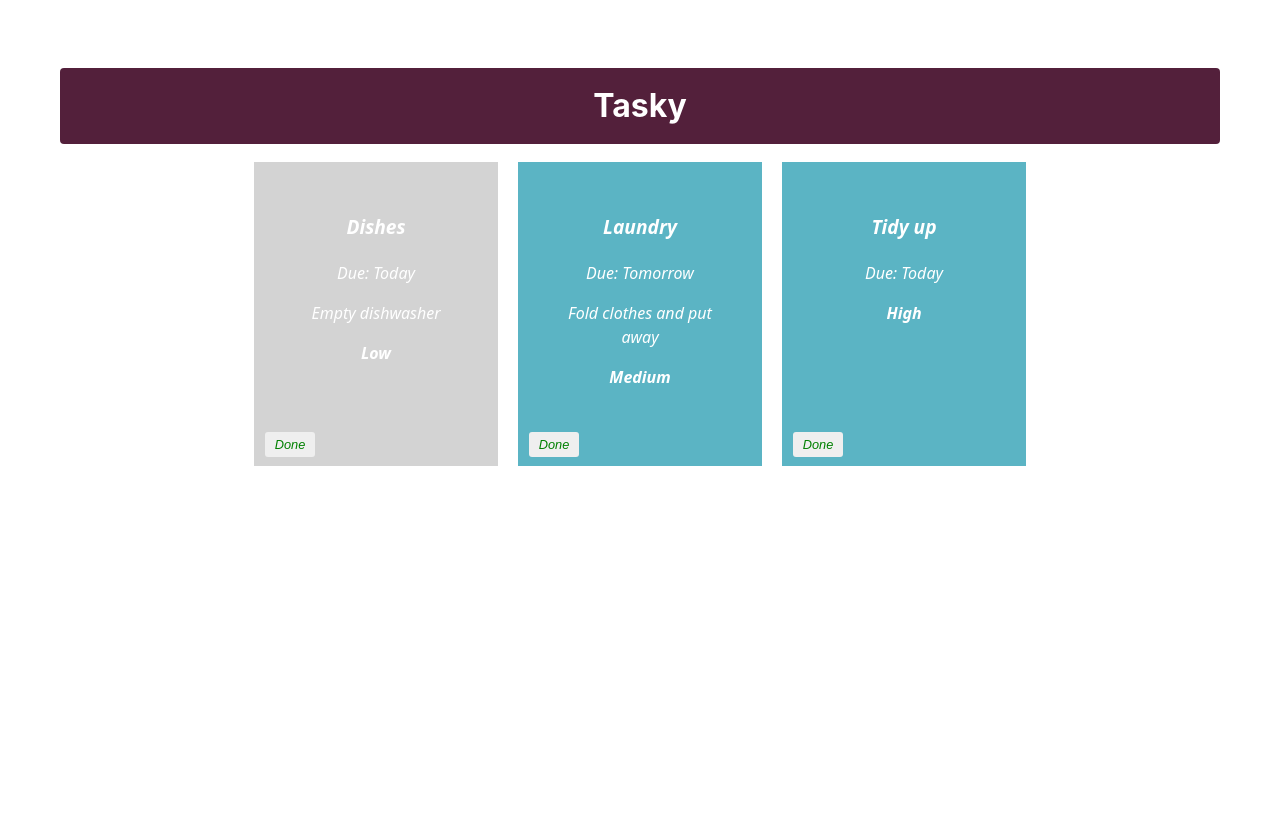
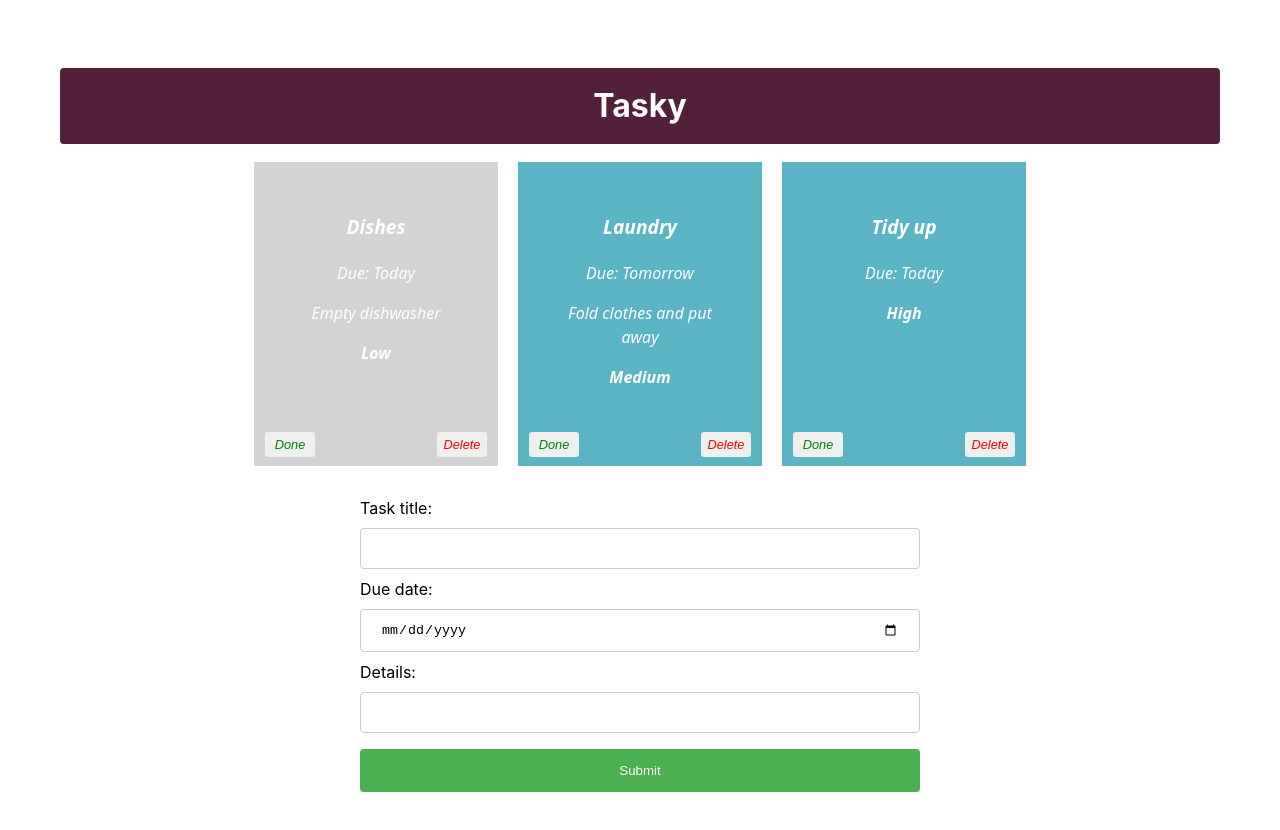
Before and after one commit to methylena/react-basics-labs, a React (Vite) app in the folder project1/: page / in a window 1280 px wide. Shown: the top 830 px of the page. Before the commit the page ends 800 px from the top, so only its background shows below. Built offline with nearby package versions, Linux system fonts and the light colour scheme.

Commit message:
Adding new custom tasks

```diff
--- a/project1/src/App.css
+++ b/project1/src/App.css
@@ -57,3 +57,40 @@
   left: 5px;
   color: green;
 }
+.deleteButton {
+  position: absolute;
+  bottom: 5px;
+  right: 5px;
+  color: red;
+}
+
+input[type=text], input[type=date] {
+  width: 100%;
+  padding: 12px 20px;
+  margin: 8px 0;
+  display: inline-block;
+  border: 1px solid #ccc;
+  border-radius: 4px;
+  box-sizing: border-box;
+}
+
+input[type=submit] {
+  width: 100%;
+  background-color: #4CAF50;
+  color: white;
+  padding: 14px 20px;
+  margin: 8px 0;
+  border: none;
+  border-radius: 4px;
+  cursor: pointer;
+}
+
+input[type=submit]:hover {
+  background-color: #45a049;
+}
+
+form {
+  text-align: left;
+  width: 50%;
+  margin: auto;
+}
--- a/project1/src/App.jsx
+++ b/project1/src/App.jsx
@@ -1,6 +1,7 @@
 import './App.css';
 import Task from './components/Project';
 import React, { useState } from 'react';
+import AddTaskForm from './components/Form';
 
 function App() {
 
@@ -19,6 +20,12 @@
     console.log(`${taskIndex} ${tasks[taskIndex].done}`);
   }
 
+  const deleteHandler = (taskIndex) => {
+    const tasks = [...taskState.tasks];
+    tasks.splice(taskIndex, 1);
+    setTaskState({tasks});
+  }
+
   return (
     <div className="container">
       <h1>Tasky</h1>
@@ -31,10 +38,10 @@
       priority={task.priority}
       done={task.done}
       markDone={() => doneHandler(index)}
-
+      deleteTask = {() => deleteHandler(index)}
     />
-
   ))}
+  <AddTaskForm />
 </div>
 
 )}
--- /dev/null
+++ b/project1/src/components/Form.jsx
@@ -0,0 +1,27 @@
+import React from 'react';
+const AddTaskForm = (props) => {
+
+    return (
+      <div>
+        <form>
+          <label>
+              Task title:
+              <input type="text" name="title" required />
+          </label>
+          <br />
+          <label>
+              Due date:
+              <input type="date" name="deadline" required />
+          </label>
+          <br />
+          <label>
+              Details:
+              <input type="text" name="description" />
+          </label>
+          <input type="submit" value="Submit" />
+          </form>
+      </div>
+    )
+  };
+
+  export default AddTaskForm;
--- a/project1/src/components/Project.jsx
+++ b/project1/src/components/Project.jsx
@@ -1,9 +1,10 @@
 import React from 'react';
-
-const Task = (props) => {
 
 
 
+
+
+const Task = (props) => {
     return (
         <div className="card" style={{backgroundColor: props.done ? 'lightgrey' : '#5bb4c4'}}>
         <p className='title'>{props.title}</p>
@@ -12,6 +13,7 @@
         <p>{props.children}</p>
         <p className='task-priority'>{props.priority}</p>
         <button onClick={props.markDone} className='doneButton'>Done</button>
+        <button className='deleteButton' onClick={props.deleteTask}>Delete</button>
 
     </div>
   );
```
